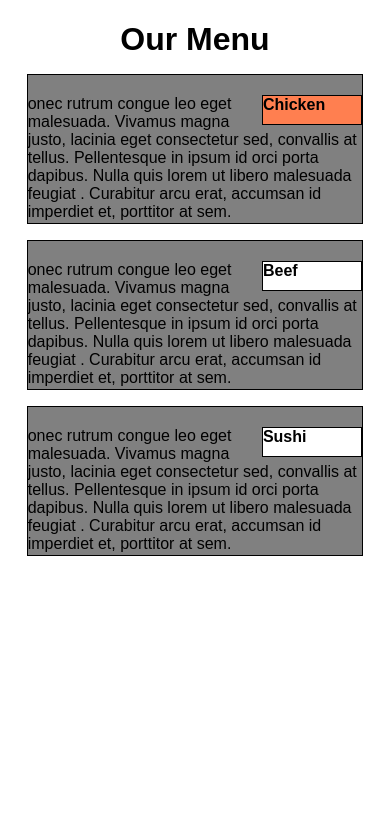
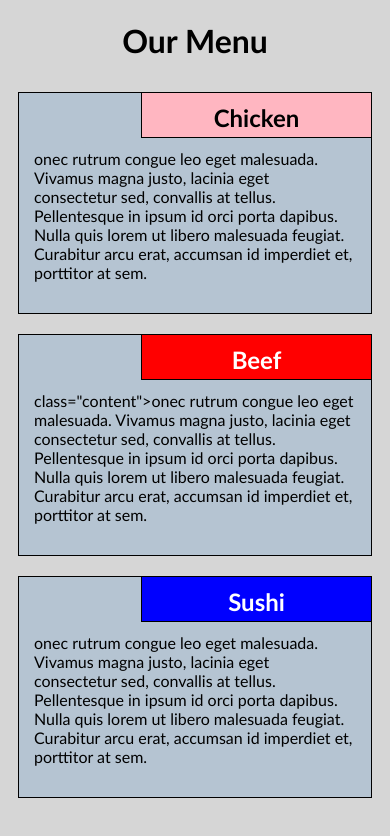
Before and after one commit to Mercury14/coursera-test, a plain HTML site: page mod2_solution/index.html in a window 390 px wide. Drawn offline with Linux system fonts and the light colour scheme.

Commit message:
Updated css

```diff
--- a/mod2_solution/css/style.css
+++ b/mod2_solution/css/style.css
@@ -1,129 +1,105 @@
 * {
   box-sizing: border-box;
-  font-family:Arial, Helvetica, sans-serif;
-}
-
-h1{
-  margin-bottom: 15px;
-  text-align: center;
+  font-family:'Trebuchet MS', 'Lucida Sans Unicode', 'Lucida Grande', 'Lucida Sans', Arial, sans-serif;
 
 }
 
-p{
+body{
+  background-color: #d6d6d6;
+}
+
+
+
+h1{
+  color: black;
+  text-align: center;
+  }
+
+section {
   border: 1px solid black;
-  background-color: gray;
-  width: 90%;
-  height: 150px;
-  margin-right: auto;
-  margin-left: auto;
-  padding-top: 20px;
-  color: black;
-  float: none;
+    background-color: #b5c4d2;
+    margin: 10px;
 }
-span {
-  border: 1px solid #000000;
-  width: 30%;
-  background-color: #FFFFFF;
-  text-align: middle;
-  height: 30px;
+
+
+section>h2 {
   float: right;
+  border-bottom: 1px solid black;
+  border-left: 1px solid black;
+  margin: 0;
+  width: 230px;
+  text-align: center;
+  font-style: Times;
+  font-size: 24px;
   font-weight: bold;
+  height: 45px;
+  padding-top: 10px;
+}
+
+
+ section.box1>h2 {
+  background-color: #FFB6C1;
+}
+
+
+
+
+
+
+section.box2>h2 {
+
+  color: white;
+  background-color: #FF0000;
+
+
+}
+section.box3>h2 {
+
+  color: white;
+  background-color:blue;
+
 
 }
 
-#box1 {
-  background-color:coral;
+section>p{
+  padding: 40px 15px 15px 15px;
+}
+
+.row{
+  width: 100;
 }
 
 
-.row{
-  width: 100%;
-}
 
 /********** Large devices only **********/
 
 @media (min-width: 992px) {
-  .col-lg-1, .col-lg-2, .col-lg-3, .col-lg-4, .col-lg-5, .col-lg-6, .col-lg-7, .col-lg-8, .col-lg-9, .col-lg-10, .col-lg-11, .col-lg-12 {
+  .col-lg-4{
     float: left;
-  }
-  .col-lg-1 {
-    width: 8.33%;
-  }
-  .col-lg-2 {
-    width: 16.66%;
-  }
-  .col-lg-3 {
-    width: 25%;
-  }
-  .col-lg-4 {
     width: 33.33%;
-  }
-  .col-lg-5 {
-    width: 41.66%;
-  }
-  .col-lg-6 {
-    width: 50%;
-  }
-  .col-lg-7 {
-    width: 58.33%;
-  }
-  .col-lg-8 {
-    width: 66.66%;
-  }
-  .col-lg-9 {
-    width: 74.99%;
-  }
-  .col-lg-10 {
-    width: 83.33%;
-  }
-  .col-lg-11 {
-    width: 91.66%;
-  }
-  .col-lg-12 {
-    width: 100%;
+
   }
 
-}
+  }
 
 /********** Medium devices only **********/
 @media (min-width: 768px) and (max-width: 991px) {
-  .col-md-1, .col-md-2, .col-md-3, .col-md-4, .col-md-5, .col-md-6, .col-md-7, .col-md-8, .col-md-9, .col-md-10, .col-md-11, .col-md-12 {
+  .col-md-6, .col-md-12 {
     float: left;
-  }
-  .col-md-1 {
-    width: 8.33%;
-  }
-  .col-md-2 {
-    width: 16.66%;
-  }
-  .col-md-3 {
-    width: 25%;
-  }
-  .col-md-4 {
-    width: 33.33%;
-  }
-  .col-md-5 {
-    width: 41.66%;
   }
   .col-md-6 {
     width: 50%;
-  }
-  .col-md-7 {
-    width: 58.33%;
-  }
-  .col-md-8 {
-    width: 66.66%;
-  }
-  .col-md-9 {
-    width: 74.99%;
-  }
-  .col-md-10 {
-    width: 83.33%;
-  }
-  .col-md-11 {
-    width: 91.66%;
+
   }
   .col-md-12 {
+
     width: 100%;
   }
 }
+
+@media (min-width: 0px) and (max-width: 767px) {
+  .col-sm-12 {
+  	float: left;
+    width: 100%;
+  }
+}
--- a/mod2_solution/index.html
+++ b/mod2_solution/index.html
@@ -4,18 +4,35 @@
     <meta charset="utf-8">
     <meta name="viewport" content="width=device-width, initial-scale=1">
     <link rel="stylesheet" href="css/style.css">
+
     <title>Assignment Solution for Module 2</title>
   </head>
+
   <body>
     <h1>Our Menu</h1>
     <div class="row">
-      <div class="col-lg-4 col-md-6"><p><span id="box1">Chicken</span>onec rutrum congue leo eget malesuada. Vivamus magna justo, lacinia eget consectetur sed, convallis at tellus. Pellentesque in ipsum id orci porta dapibus. Nulla quis lorem ut libero malesuada feugiat
-        . Curabitur arcu erat, accumsan id imperdiet et, porttitor at sem.</p></div>
-      <div class="col-lg-4 col-md-6"><p><span>Beef</span>onec rutrum congue leo eget malesuada. Vivamus magna justo, lacinia eget consectetur sed, convallis at tellus. Pellentesque in ipsum id orci porta dapibus. Nulla quis lorem ut libero malesuada feugiat
-          . Curabitur arcu erat, accumsan id imperdiet et, porttitor at sem.</p></div>
-      <div class="col-lg-4 col-md-12"><p><span>Sushi</span>onec rutrum congue leo eget malesuada. Vivamus magna justo, lacinia eget consectetur sed, convallis at tellus. Pellentesque in ipsum id orci porta dapibus. Nulla quis lorem ut libero malesuada feugiat
+      <div class="col-lg-4 col-md-6 col-sm-12">
+        <section class="box1">
+        <h2>Chicken</h2>
+        <p>onec rutrum congue leo eget malesuada. Vivamus magna justo, lacinia eget consectetur sed, convallis at tellus. Pellentesque in ipsum id orci porta dapibus. Nulla quis lorem ut libero malesuada feugiat. Curabitur arcu erat, accumsan id imperdiet et, porttitor at sem.</p>
+        </section>
+      </div>
 
-            . Curabitur arcu erat, accumsan id imperdiet et, porttitor at sem.</p></div>
+    <div class="col-lg-4 col-md-6 col-sm-12">
+      <section class="box2">
+        <h2>Beef</h2>
+        <p>class="content">onec rutrum congue leo eget malesuada. Vivamus magna justo, lacinia eget consectetur sed, convallis at tellus. Pellentesque in ipsum id orci porta dapibus. Nulla quis lorem ut libero malesuada feugiat. Curabitur arcu erat, accumsan id imperdiet et, porttitor at sem.</p>
+      </section>
+      </div>
+
+
+    <div class="col-lg-4 col-md-12 col-sm-12">
+      <section class="box3">
+        <h2>Sushi</h2>
+        <p>onec rutrum congue leo eget malesuada. Vivamus magna justo, lacinia eget consectetur sed, convallis at tellus. Pellentesque in ipsum id orci porta dapibus. Nulla quis lorem ut libero malesuada feugiat. Curabitur arcu erat, accumsan id imperdiet et, porttitor at sem.</p>
+      </section>
+      </div>
     </div>
+
   </body>
 </html>
```
